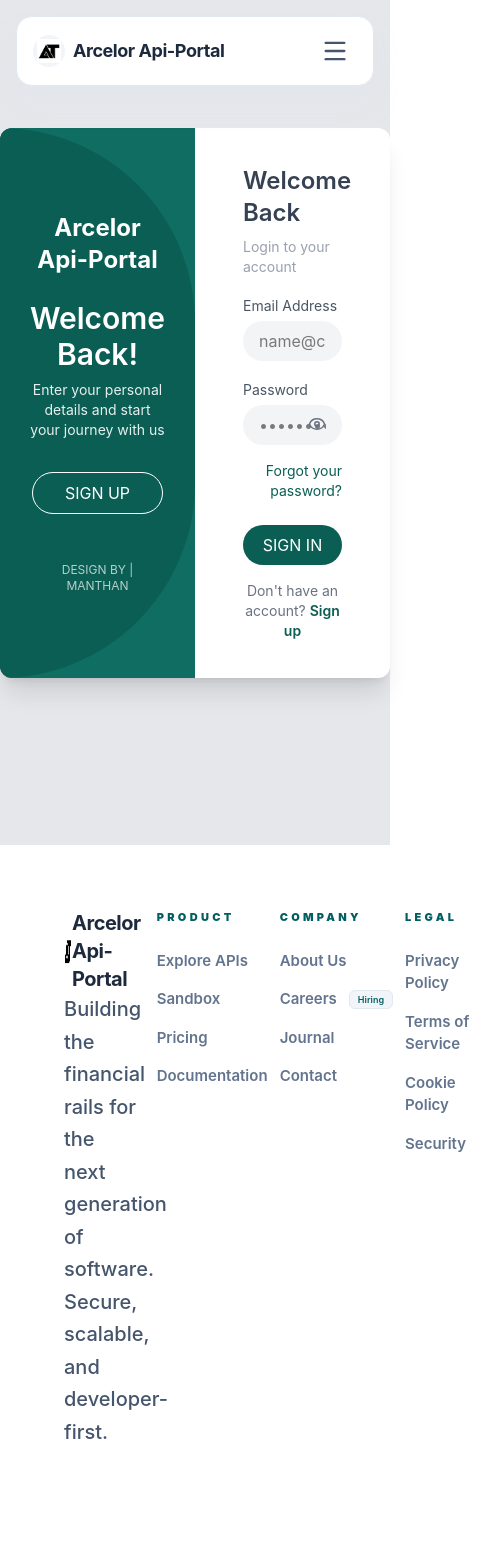
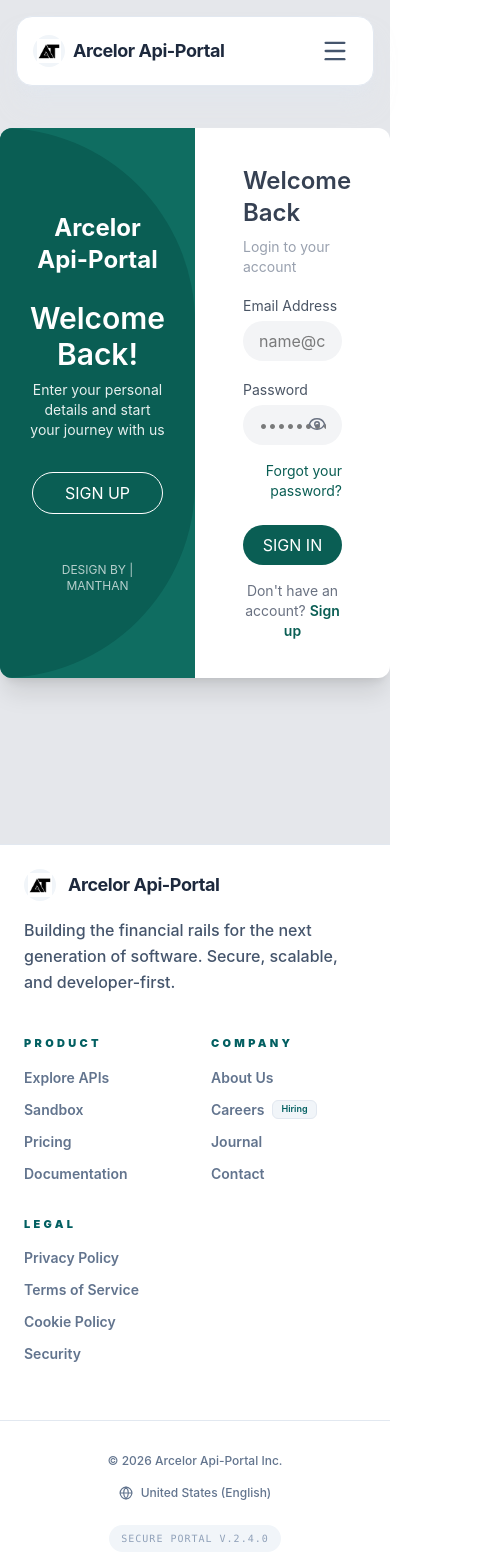
Before and after one commit to manthanvaghasiya/api-portal, a React (Vite) app: page /signin in a window 390 px wide. Shown: the top 1568 px of the page, 478 px wide, since content can reach past the window. Built offline with nearby package versions, Linux system fonts and the light colour scheme.

Commit message:
Update Footer.jsx

```diff
--- a/src/components/Footer.jsx
+++ b/src/components/Footer.jsx
@@ -1,15 +1,6 @@
 import React from 'react';
 import { Link } from 'react-router-dom';
-import {
-  Twitter,
-  Linkedin,
-  Github,
-  Zap,
-  ArrowRight,
-  Mail,
-  Globe,
-  ChevronRight
-} from 'lucide-react';
+import { Globe, ChevronRight } from 'lucide-react';
 
 const Footer = () => {
   const currentYear = new Date().getFullYear();
@@ -45,47 +36,52 @@ const Footer = () => {
   ];
 
   return (
-    <footer className="w-full transition-colors duration-300">
-        {/* 3. MIDDLE TIER: NAVIGATION GRID */}
-        <div className="grid grid-cols-12 gap-4 border-t border-slate-200 dark:border-white/10 p-16 mb-16">
+    <footer className="w-full bg-white dark:bg-[#011112] transition-colors duration-300">
 
-          <div className="col-span-4">
-          <div className="  ">
-          <Link to="/" className="flex items-center  group">
-            <div className="bg-slate-100 dark:bg-white/10  rounded-full group-hover:bg-slate-200 dark:group-hover:bg-white/20 group-hover:scale-105 transition-all duration-300">
-                <img className="h-10 w-auto" src="/logo.png" alt="SaaS Logo" />
-            </div>
-            <span className="font-bold text-xl tracking-tight text-slate-800 dark:text-white transition-colors">Arcelor Api-Portal</span>
-          </Link>
+      {/* WRAPPER FOR MAX WIDTH */}
+      <div className="max-w-7xl mx-auto">
 
-            <p className="text-xl text-slate-600 dark:text-teal-50/50 leading-relaxed max-w-md font-medium">
+        {/* MIDDLE TIER: NAVIGATION GRID */}
+        {/* Made responsive: 1 column on mobile, 12 on large screens */}
+        <div className="grid grid-cols-1 lg:grid-cols-12 gap-10 lg:gap-4 border-t border-slate-200 dark:border-white/10 p-6 lg:p-16 mb-8 lg:mb-16">
+
+          {/* Logo and Pitch */}
+          <div className="col-span-1 lg:col-span-5 flex flex-col gap-4">
+            <Link to="/" className="flex items-center group gap-3">
+              <div className="bg-slate-100 dark:bg-white/10 rounded-full group-hover:bg-slate-200 dark:group-hover:bg-white/20 group-hover:scale-105 transition-all duration-300">
+                  <img className="h-8 lg:h-10 w-auto p-1" src="/logo.png" alt="SaaS Logo" />
+              </div>
+              <span className="font-bold text-lg lg:text-xl tracking-tight text-slate-800 dark:text-white transition-colors">
+                Arcelor Api-Portal
+              </span>
+            </Link>
+
+            <p className="text-base lg:text-lg text-slate-600 dark:text-teal-50/50 leading-relaxed max-w-sm font-medium">
               Building the financial rails for the next generation of software. Secure, scalable, and developer-first.
             </p>
-
-
-          </div>
           </div>
 
-          <div className="col-span-7 flex justify-between">
+          {/* Links Grid */}
+          <div className="col-span-1 lg:col-span-7 grid grid-cols-2 sm:grid-cols-3 gap-8">
             {footerSections.map((section) => (
-              <div key={section.title} className="flex flex-col gap-6">
-                <h4 className="text-[11px] font-black uppercase tracking-[0.3em] text-[#025f61] dark:text-teal-700">
+              <div key={section.title} className="flex flex-col gap-4 lg:gap-6">
+                <h4 className="text-[11px] font-black uppercase tracking-[0.3em] text-[#025f61] dark:text-teal-500">
                   {section.title}
                 </h4>
-                <ul className="space-y-4">
+                <ul className="space-y-3 lg:space-y-4">
                   {section.links.map((link) => (
                     <li key={link.name}>
                       <Link
                         to={link.path}
-                        className="group flex items-center text-[15px] font-semibold text-slate-500 hover:text-[#025f61] dark:text-teal-50/40 dark:hover:text-white transition-colors"
+                        className="group flex items-center text-sm lg:text-[15px] font-semibold text-slate-500 hover:text-[#025f61] dark:text-teal-50/40 dark:hover:text-white transition-colors"
                       >
                         {link.name}
                         {link.badge && (
-                          <span className="ml-3 px-2 py-0.5 text-[9px] bg-slate-100 text-[#025f61] border border-slate-200 dark:bg-[#025f61]/20 dark:text-teal-300 dark:border-[#025f61]/30 rounded-md">
+                          <span className="ml-2 px-2 py-0.5 text-[9px] bg-slate-100 text-[#025f61] border border-slate-200 dark:bg-[#025f61]/20 dark:text-teal-300 dark:border-[#025f61]/30 rounded-md">
                             {link.badge}
                           </span>
                         )}
-                        <ChevronRight className="w-3 h-3 opacity-0 -translate-x-2 group-hover:opacity-100 group-hover:translate-x-1 transition-all text-[#025f61] dark:text-teal-400" />
+                        <ChevronRight className="w-3 h-3 opacity-0 -translate-x-2 group-hover:opacity-100 group-hover:translate-x-1 transition-all text-[#025f61] dark:text-teal-400 hidden lg:block" />
                       </Link>
                     </li>
                   ))}
@@ -95,26 +91,29 @@ const Footer = () => {
           </div>
         </div>
 
-        {/* 4. BOTTOM TIER: COMPLIANCE & LOCALE */}
-        <div className="flex items-center justify-between pt-8 border-t border-slate-200 dark:border-white/5">
-          <div className="flex items-center gap-8">
-            <p className="text-xs font-medium text-slate-500 dark:text-teal-50/20">
+        {/* BOTTOM TIER: COMPLIANCE & LOCALE */}
+        {/* Made responsive: Stacks vertically on mobile */}
+        <div className="flex flex-col lg:flex-row items-center justify-between gap-6 px-6 lg:px-16 pb-12 border-t border-slate-200 dark:border-white/5 pt-8">
+
+          <div className="flex flex-col sm:flex-row items-center gap-4 sm:gap-8 text-center sm:text-left">
+            <p className="text-xs font-medium text-slate-500 dark:text-teal-50/40">
               © {currentYear} Arcelor Api-Portal Inc.
             </p>
-            <div className="flex items-center gap-2 text-xs font-medium text-slate-500 hover:text-slate-800 dark:text-teal-50/20 cursor-pointer dark:hover:text-teal-50/40 transition-colors">
+            <div className="flex items-center gap-2 text-xs font-medium text-slate-500 hover:text-slate-800 dark:text-teal-50/40 cursor-pointer dark:hover:text-white transition-colors">
               <Globe size={14} />
               <span>United States (English)</span>
             </div>
           </div>
 
-          <div className="flex items-center gap-6">
-            <span className="text-[10px] text-slate-400 dark:text-teal-50/10 font-mono tracking-widest">
+          <div className="flex items-center">
+            <span className="text-[10px] text-slate-400 dark:text-teal-50/20 font-mono tracking-widest bg-slate-100 dark:bg-white/5 px-3 py-1.5 rounded-full">
               SECURE PORTAL V.2.4.0
             </span>
           </div>
+
         </div>
 
-
+      </div>
     </footer>
   );
 };
```
